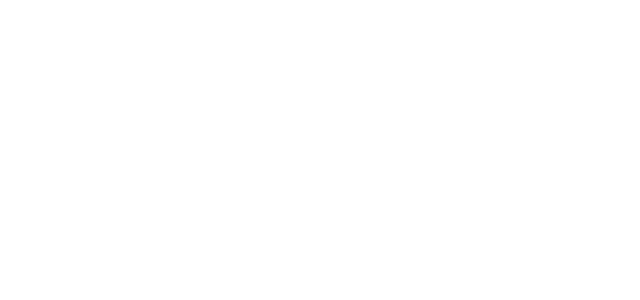
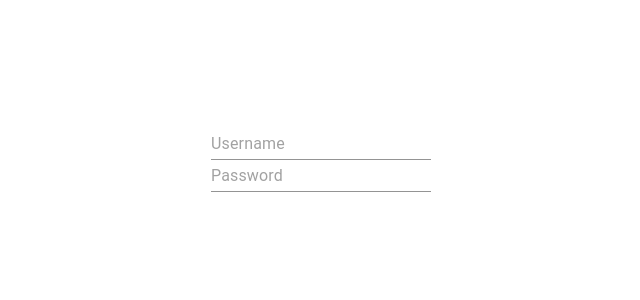
Before and after one commit to Build-Week-SaltiestHackerNewsTrolls2/front-end, a React (Create React App) app in the folder saltiest_hackers_news_trolls/: page / in a window 1280 px wide. Shown: the top 300 px of the page, without its empty margins (319-959 px from the left). Built offline with nearby package versions, Linux system fonts and the light colour scheme.

Commit message:
created a simple login component and added a privateRoute component with a axiosWithAuth hook.

```diff
--- a/saltiest_hackers_news_trolls/package.json
+++ b/saltiest_hackers_news_trolls/package.json
@@ -3,6 +3,7 @@
   "version": "0.1.0",
   "private": true,
   "dependencies": {
+    "@material-ui/core": "^4.10.2",
     "@testing-library/jest-dom": "^4.2.4",
     "@testing-library/react": "^9.5.0",
     "@testing-library/user-event": "^7.2.1",
@@ -12,6 +13,7 @@
     "react-dom": "^16.13.1",
     "react-redux": "^7.2.0",
     "react-router": "^5.2.0",
+    "react-router-dom": "^5.2.0",
     "react-scripts": "3.4.1",
     "reactstrap": "^8.4.1",
     "redux": "^4.0.5"
--- a/saltiest_hackers_news_trolls/src/App.js
+++ b/saltiest_hackers_news_trolls/src/App.js
@@ -1,10 +1,16 @@
 import React from 'react';
 import './App.css';
+import Login from "./components/Login"
+import {BrowserRouter as Router, Route, Switch} from 'react-router-dom';
 
 function App() {
   return (
     <div className="App">
-
+      <Router>
+      <Switch>
+        <Route exact path="/" component={Login} />
+      </Switch>
+      </Router>
     </div>
   );
 }
--- /dev/null
+++ b/saltiest_hackers_news_trolls/src/components/Login.js
@@ -0,0 +1,38 @@
+import React, {useState} from "react";
+import {Input} from "@material-ui/core"
+import '../App.css'
+
+const initinalUser={
+  username: "",
+  password: "",
+}
+
+
+
+const Login = () => {
+const [user, setUser] = useState(initinalUser)
+
+const handleChange = e => {
+  setUser({
+    ...user,
+    [e.target.name]: e.target.value,
+  })
+}
+
+const handleSubmit = e => {
+  e.preventDefault();
+
+}
+
+  return(
+    <div className="loginContainer">
+      <form onSubmit={handleSubmit}>
+        <Input name="username" value={user.username} onChange={handleChange} placeholder="Username" />
+        <br></br>
+        <Input name="password" value={user.password} onChange={handleChange} placeholder="Password" />
+      </form>
+    </div>
+  )
+}
+
+export default Login;
--- a/saltiest_hackers_news_trolls/src/index.css
+++ b/saltiest_hackers_news_trolls/src/index.css
@@ -11,3 +11,7 @@ code {
   font-family: source-code-pro, Menlo, Monaco, Consolas, 'Courier New',
     monospace;
 }
+
+.loginContainer {
+  padding: 10%;
+}
```
Also changed, not shown: saltiest_hackers_news_trolls/src/components/PrivateRoute.js (added, +20 -0 lines), saltiest_hackers_news_trolls/src/utils/axiosWithAuth.js (added, +13 -0 lines), 1 other file (tests, documents, lock files or other folders).
